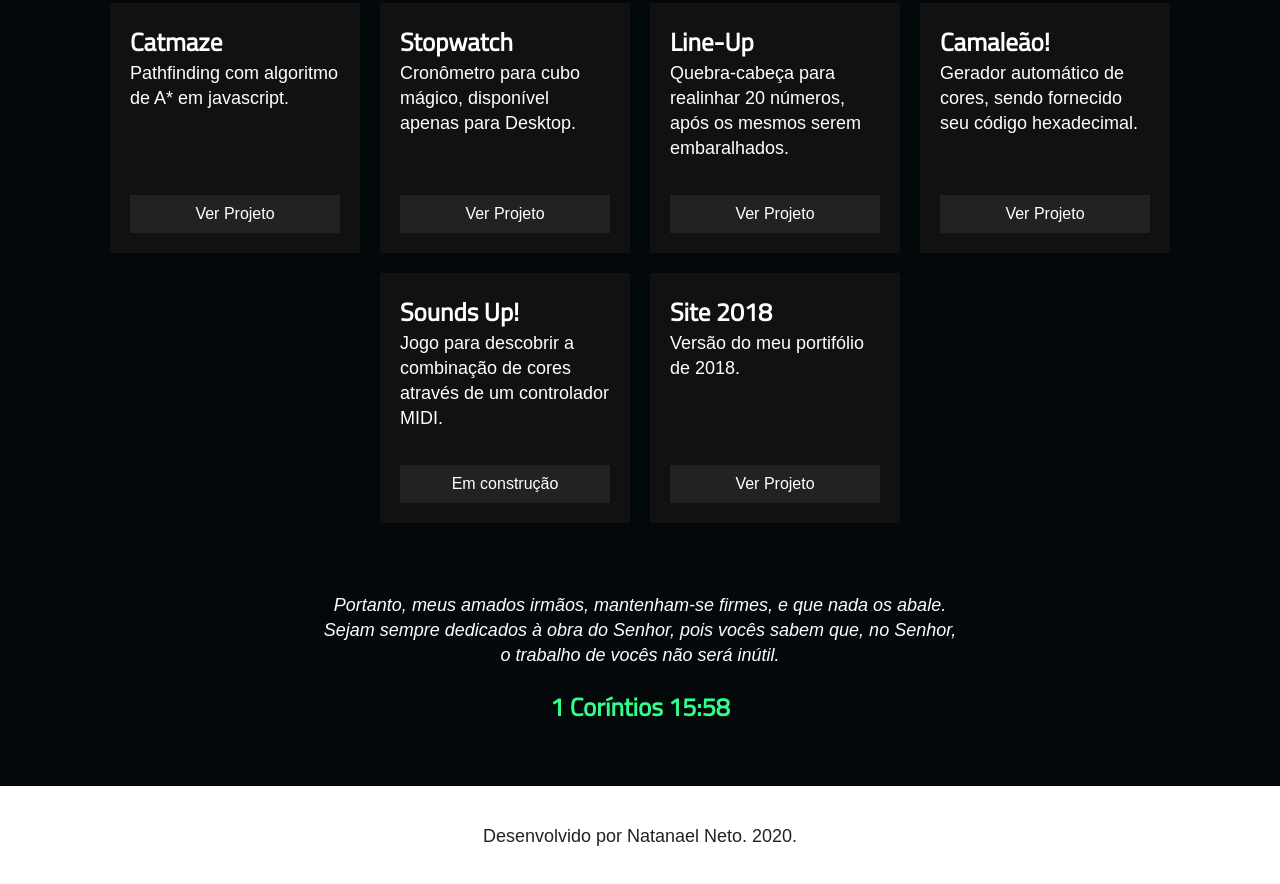
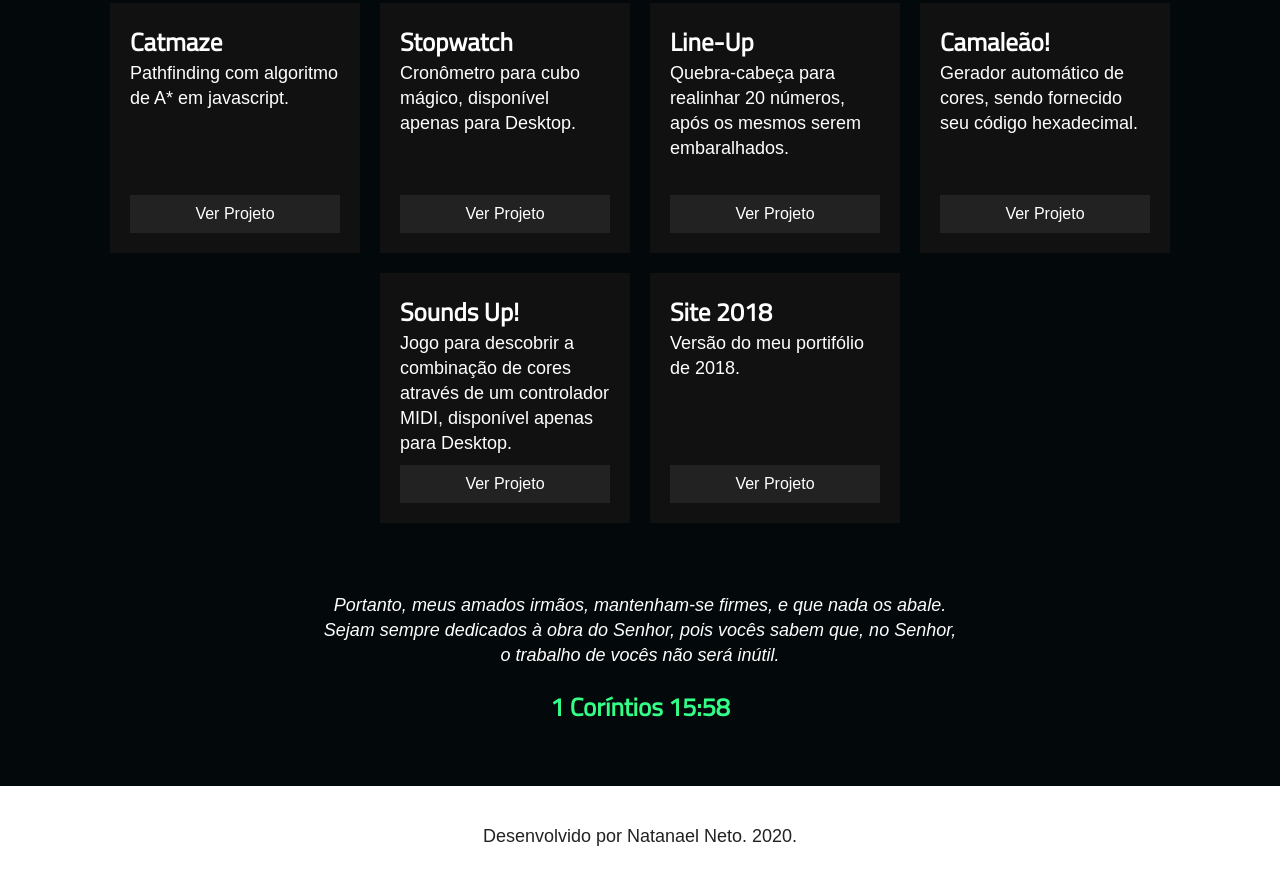
Before and after one commit to NatanaelNeto/natanaelneto, a plain HTML site: page index.html in a window 1280 px wide. Shown: the part 2067-2951 px from the top of the page. Drawn offline with Linux system fonts and the light colour scheme; a web font is replaced by a local one.

Commit message:
Musibeans update
- Link to Musibeans project added

```diff
--- a/index.html
+++ b/index.html
@@ -112,8 +112,8 @@
             <div class="card">
 
                 <h3>Sounds Up!</h3>
-                <p>Jogo para descobrir a combinação de cores através de um controlador MIDI.</p>
-                <a disabled>Em construção</a>
+                <p>Jogo para descobrir a combinação de cores através de um controlador MIDI, disponível apenas para Desktop.</p>
+                <a href="https://natanaelneto.github.io/musibeans">Ver Projeto</a>
             </div>
             <div class="card">
 
```
